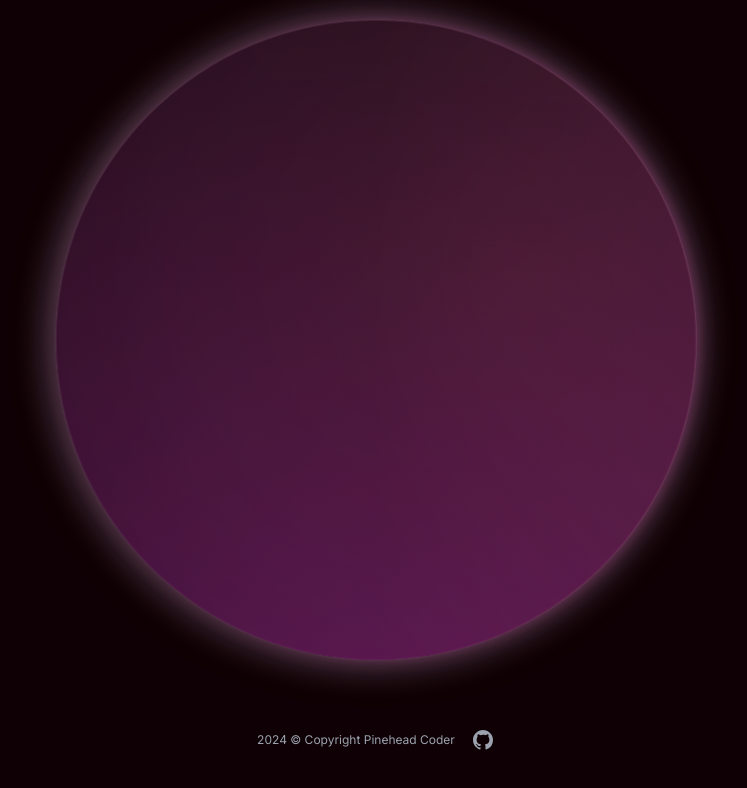
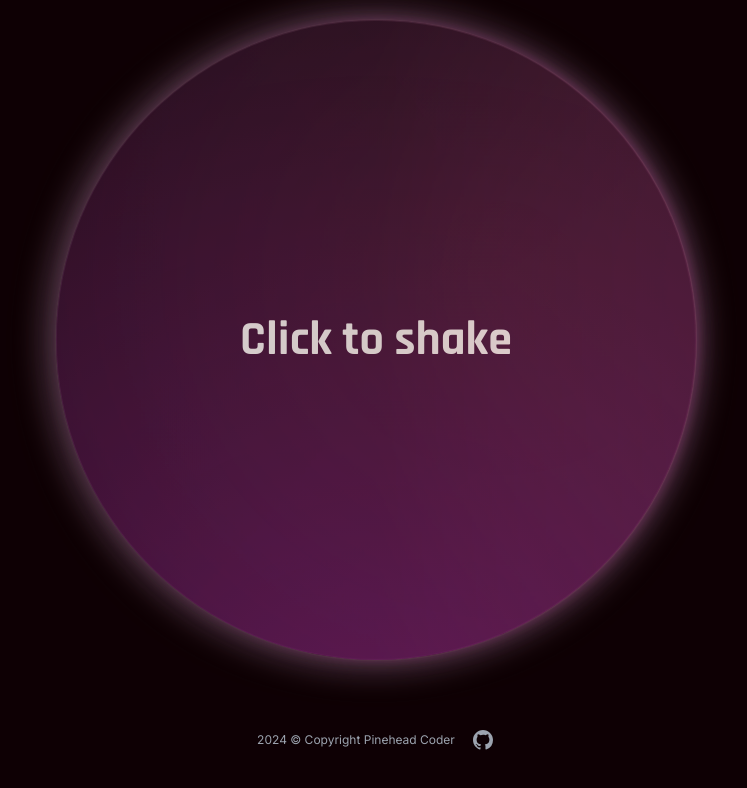
Before and after one commit to agacia1805/eight-ball-app, a Next.js app: page /prophecy in a window 1280 px wide. Shown: the top 788 px of the page, without its empty margins (264-1011 px from the left). Built offline with nearby package versions, Linux system fonts and the light colour scheme; no server answers; the database is empty.

Commit message:
(feat) improve ball shake animation and add initial text

```diff
--- a/app/ui/ball.tsx
+++ b/app/ui/ball.tsx
@@ -2,6 +2,9 @@
 
 import { motion } from 'framer-motion';
 import React, { ReactNode, ReactElement, useState } from 'react';
+import { Rajdhani } from 'next/font/google';
+
+const rajdhani = Rajdhani({ weight: ['400', '700'], subsets: ['latin'] });
 
 export default function Ball({
   children,
@@ -16,7 +19,7 @@ export default function Ball({
 
   const shake = () => {
     setIsShaking(true);
-    setTimeout(() => setIsShaking(false), 700);
+    setTimeout(() => setIsShaking(false), 800);
   };
 
   const handleBallClick = () => {
@@ -27,20 +30,23 @@ export default function Ball({
 
   const childArray = React.Children.toArray(children);
 
- const earthquakeVariants = {
+  const earthquakeVariants = {
     shaking: {
-      x: [-25, 25, -25, 25, 0],
-      y: [45, -45, 45, -45, 0],
+      x: [-45, 45, 0, 45, 0],
+      y: [45, -45, 0, -45, 0],
       transition: {
-                          duration: 0.7,
-                          ease: [0, 0.71, 0.2, 1.01],
-                          scale: {
-                            type: "spring",
-                            damping: 5,
-                            stiffness: 100,
-                            restDelta: 0.001
-                          }
-                        },
+        duration: 0.8,
+        scale: {
+          type: 'spring',
+          damping: 1,
+          stiffness: 0,
+          restDelta: 0.001,
+        },
+      },
+    },
+    initial: {
+      x: 0,
+      y: 0,
     },
   };
 
@@ -51,15 +57,16 @@ export default function Ball({
         onClick={() => {
           if (!isShaking) handleBallClick();
         }}
-             animate={isShaking ? "shaking" : ""}
-                     variants={earthquakeVariants}
+        animate={isShaking ? 'shaking' : 'initial'}
+        variants={earthquakeVariants}
       >
+      {!isBallClicked && <span className={`${rajdhani.className} text-center text-white text-3xl font-semibold md:text-5xl`}>Click to shake</span>}
         {React.Children.map(childArray, (child: ReactNode) => {
           if (React.isValidElement(child)) {
             return React.cloneElement(child as ReactElement, {
               isBallClicked,
               ballClickCount,
-              isShaking
+              isShaking,
             });
           }
           return child;
```
